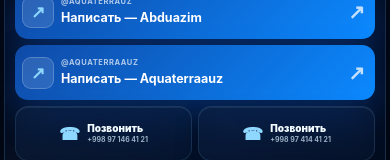
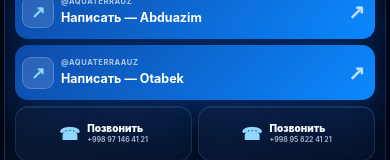
Before and after one commit to Bot1rovv/aquaterra-uz, a Next.js app: page / in a window 390 px wide. Shown: the part 459-619 px from the top of the page. Built offline with nearby package versions, Linux system fonts and the light colour scheme.

Commit message:
Update Otabek contact and phone order

```diff
--- a/app/site-config.ts
+++ b/app/site-config.ts
@@ -15,8 +15,8 @@ export const siteConfig = {
   contacts: {
     phones: [
       { display: "+998 97 146 41 21", href: "+998971464121" },
+      { display: "+998 95 822 41 21", href: "+998958224121" },
       { display: "+998 97 414 41 21", href: "+998974144121" },
-      { display: "+998 95 822 41 21", href: "+998958224121" },
     ],
     telegrams: [
       {
@@ -25,7 +25,7 @@ export const siteConfig = {
         url: "https://t.me/AquaTerrauz",
       },
       {
-        name: "Aquaterraauz",
+        name: "Otabek",
         display: "@Aquaterraauz",
         url: "https://t.me/Aquaterraauz",
       },
```
